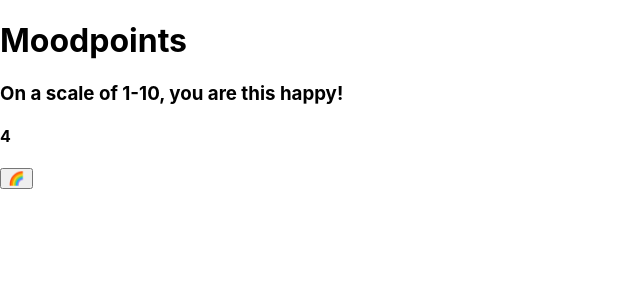
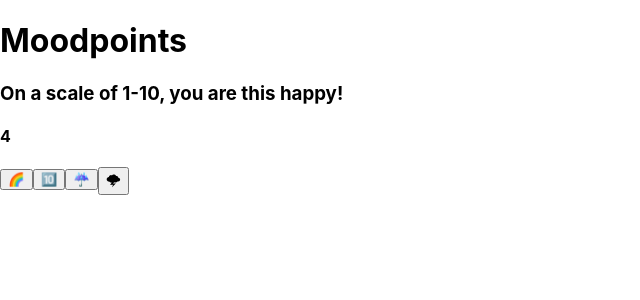
Before and after one commit to aprilkrg/react-dino-blog, a React (Create React App) app: page / in a window 1280 px wide. Shown: the top 300 px of the page, without its empty margins (0-640 px from the left). Built offline with nearby package versions, Linux system fonts and the light colour scheme.

Commit message:
add descrease and set to zero buttons

```diff
--- a/src/components/Moodpoints.jsx
+++ b/src/components/Moodpoints.jsx
@@ -38,6 +38,23 @@ class Moodpoints extends Component {
         })
         // console.log("points increased")
     }
+    handleSetToTen = () => {
+        // when you don't care about previous value of state, you don't need to include it as a param
+        this.setState({ points: 10})
+    }
+    handleSetToZero = () => {
+        // when you don't care about previous value of state, you don't need to include it as a param
+        this.setState({ points: 0})
+    }
+
+    handleDecreaseMood = () => {
+        this.setState((previousState, currentState) => {
+            // when passing a callback to setState, whatever is returned is merged with the state
+            return {
+                points: previousState.points - 1
+            }
+        })
+    }
 
     render() {
         return(
@@ -51,6 +68,21 @@ class Moodpoints extends Component {
                 >
                     🌈
                 </button>
+                <button
+                    onClick={this.handleSetToTen}
+                >
+                    🔟
+                </button>
+                <button
+                    onClick={this.handleSetToZero}
+                >
+                    ☔️
+                </button>
+                <button
+                    onClick={this.handleDecreaseMood}
+                >
+                    🌩
+                </button>
             </>
         )
     }
```
